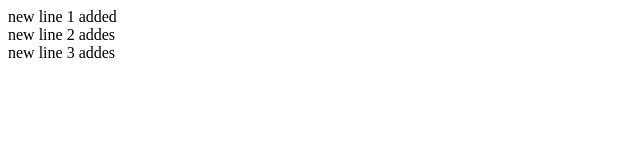
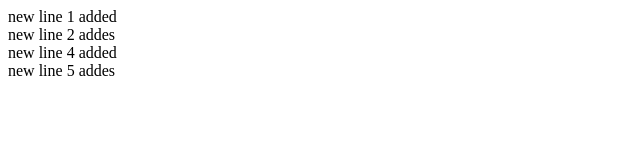
Before and after one commit to nishgit2020/myfirstrepo, a plain HTML site: page index.html in a window 1280 px wide. Shown: the full height of the page, 0-640 px from the left. Drawn offline with Linux system fonts and the light colour scheme.

Commit message:
index.html modified

```diff
--- a/index.html
+++ b/index.html
@@ -2,6 +2,7 @@
 <body>
 <div>new line 1 added</div>
 <div>new line 2 addes</div>
-<div>new line 3 addes</div>
+<div>new line 4 added</div>
+<div>new line 5 addes</div>
 </body>
 </html>
```
